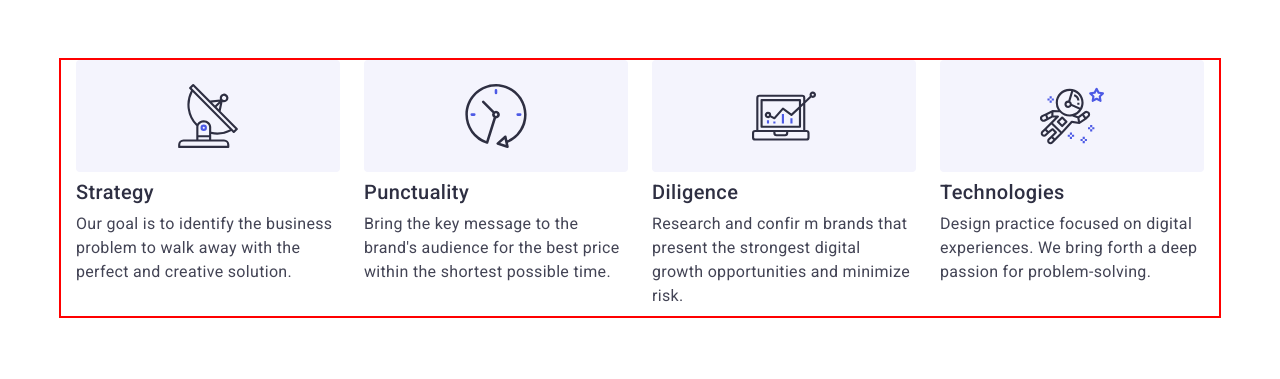
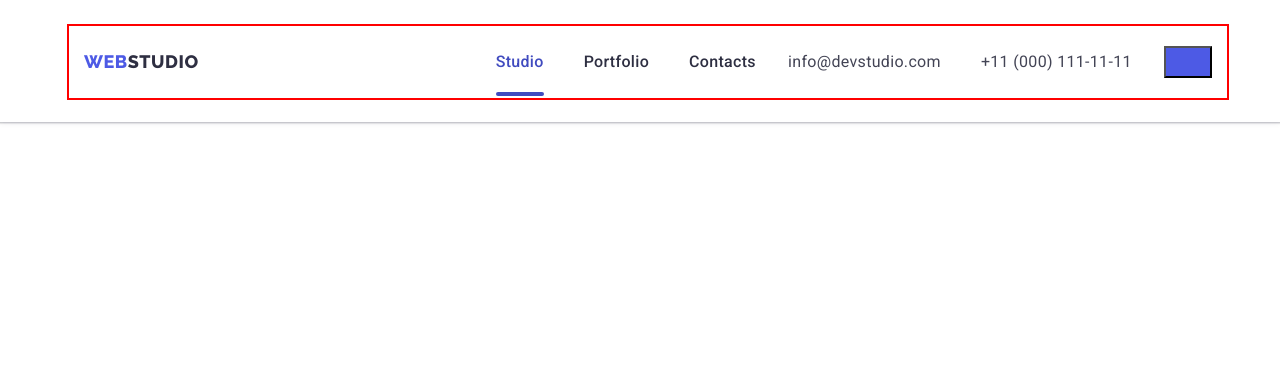
Before and after one commit to JuliaLuk/goit-markup-hw-06, a plain HTML site: page index.html in a window 1280 px wide. Drawn offline with nearby package versions, Linux system fonts and the light colour scheme.

Commit message:
menu-toggle

```diff
--- a/css/styles.css
+++ b/css/styles.css
@@ -103,6 +103,9 @@ button {
   box-shadow: 0px 2px 1px rgba(46, 47, 66, 0.08),
     0px 1px 1px rgba(46, 47, 66, 0.16), 0px 1px 6px rgba(46, 47, 66, 0.08);
   background: var(--primary-white-bg);
+  padding-top: 26px;
+  padding-bottom: 24px;
+  padding-left: 16px;
 }
 .header-container {
   display: flex;
@@ -156,7 +159,11 @@ button {
   text-transform: uppercase;
 }
 .logo-link {
-  margin-right: 76px;
+  /* margin-right: 76px; */
+}
+
+.logo-link {
+  margin-right: 297px;
 }
 .logo-black {
   color: var(--secondary-black-cl);
@@ -179,6 +186,13 @@ button {
   gap: 40px;
   padding: 24px 0;
 }
+
+@media only screen and (max-width: 767px) {
+  .site-nav {
+    display: none;
+  }
+}
+
 .link-current {
   padding: 24px 0;
 }
@@ -210,6 +224,12 @@ button {
 .address {
   font-style: normal;
 }
+
+@media only screen and (max-width: 767px) {
+  .address {
+    display: none;
+  }
+}
 .address-nav a {
   color: var(--primary-black-cl);
 }
@@ -224,6 +244,11 @@ button {
 }
 
 .address-link-active {
+}
+
+.menu-toggle-icon {
+  background-color: none;
+  stroke: red;
 }
 /* hero */
 
@@ -363,7 +388,7 @@ button {
 
 @media only screen and (min-width: 1158px) {
   .adv-item {
-    width: calc((100% - 72px) / 4);
+    width: calc((100% - 3 * 24px) / 4);
   }
 }
 
--- a/index.html
+++ b/index.html
@@ -23,7 +23,7 @@
   </head>
   <body>
     <!-- page header -->
-    <!-- <header class="header">
+    <header class="header">
       <div class="header-container container">
         <nav class="header-nav">
           <a class="logo link logo-link" href="./index.html"
@@ -41,6 +41,7 @@
             <li><a class="link-current link" href="">Contacts</a></li>
           </ul>
         </nav>
+
         <address class="address">
           <ul class="address-nav list">
             <li>
@@ -55,8 +56,18 @@
             </li>
           </ul>
         </address>
+        <!-- mobile-menu -->
+        <button
+          class="menu-toggle js-open-menu"
+          aria-expanded="false"
+          aria-controls="mobile-menu"
+        >
+          <svg class="menu-toggle-icon" width="32" height="22">
+            <use href="./images/icons.svg#hamburger"></use>
+          </svg>
+        </button>
       </div>
-    </header> -->
+    </header>
     <main>
       <!-- hero -->
       <!-- <section class="hero">
@@ -68,7 +79,7 @@
         </div>
       </section> -->
       <!-- our advantage -->
-      <section class="adv-section">
+      <!-- <section class="adv-section">
         <div class="container">
           <h2 class="visually-hidden">Our advantage</h2>
           <ul class="adv-list list">
@@ -126,7 +137,7 @@
             </li>
           </ul>
         </div>
-      </section>
+      </section> -->
       <!-- our activity -->
       <!-- <section class="activity">
         <div class="container">
```
Also changed, not shown: images/header/hamburger.svg (added), images/icons.svg, 1 other file.
